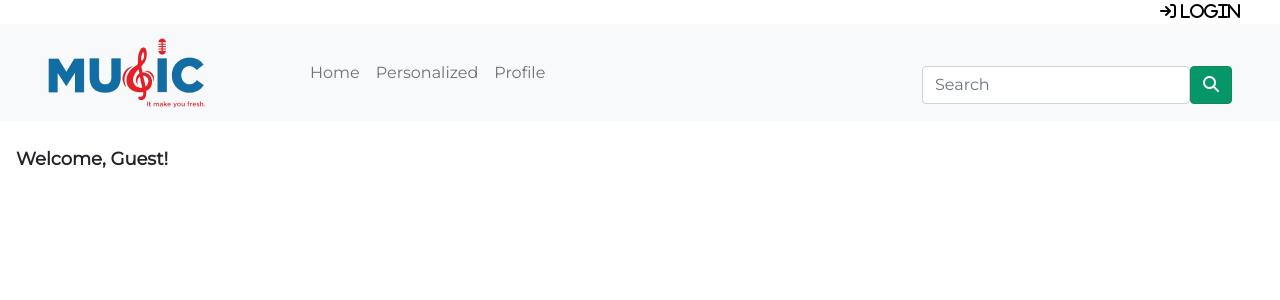
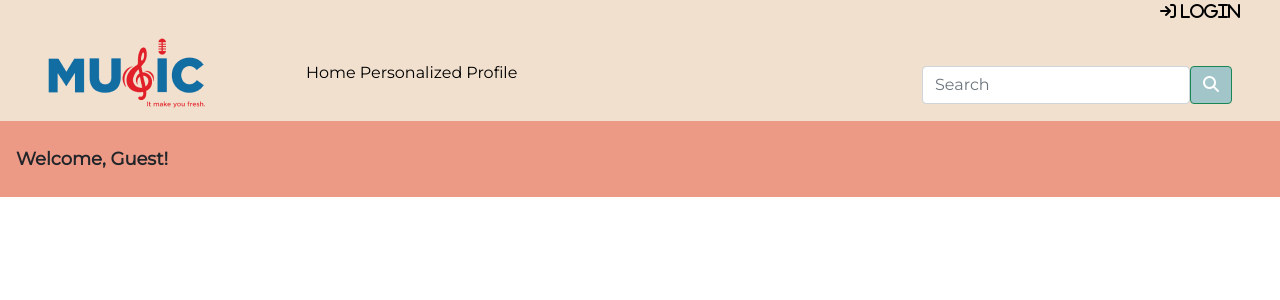
Before and after one commit to ritika1dotcom/finalProject, a Django app: page /user/signup/ in a window 1280 px wide. Shown: the top 300 px of the page. Run offline with Django 4.2, Linux system fonts and the light colour scheme; some libraries are stand-ins or nearby versions.

Commit message:
baclgroung color change

```diff
--- a/static/styles.css
+++ b/static/styles.css
@@ -4,3 +4,9 @@
     margin: 0px;
     padding: 0; /* Dark background color */
 }
+.navlink {
+    text-align: center;
+    color: black;
+    padding-left: 4px;
+    margin: auto;
+}
--- a/templates/base.html
+++ b/templates/base.html
@@ -31,14 +31,6 @@
     <!-- Bootstrap and Popper.js -->
     <script src="https://cdn.jsdelivr.net/npm/@popperjs/core@2.9.3/dist/umd/popper.min.js"></script>
     <script src="https://cdn.jsdelivr.net/npm/bootstrap@5.3.0-alpha1/dist/js/bootstrap.min.js"></script>
-
-    <style>
-        .flex
-        {
-            background-color:;
-        }
-    </style>
-
 
     <script>
             function getCookie(name) {
@@ -112,7 +104,7 @@
 {% endif %}
 
     <div class="flex-col">
-        <div class="flex justify-end px-10 ">
+        <div class="flex justify-end px-10 " style="background-color: #f1e0ce;">
                 {% if user.is_authenticated %}
 
                     <a href="{% url 'logout' %}" class="">
@@ -127,7 +119,7 @@
         </div>
 
         <!-- Navbar start  -->
-        <nav class="navbar navbar-expand-lg navbar-light bg-light flex flex-row gap-20 px-5" style= "background-color: bisque;">
+        <nav class="navbar navbar-expand-lg flex flex-row gap-20 px-5" style= "background-color: #f1e0ce;">
             <a class="navbar-brand" href="#">
                 <img src="{% static 'images/Vector.png' %}" alt="My Site Logo" class="w-[20px]">
             </a>
@@ -138,30 +130,30 @@
             <div class="collapse navbar-collapse" id="navbarSupportedContent">
                 <ul class="navbar-nav mr-auto">
                     <li class="nav-item active">
-                        <a class="nav-link" href="{% url 'home' %}">Home <span class="sr-only">(current)</span></a>
+                        <a class="navlink" href="{% url 'home' %}">Home <span class="sr-only">(current)</span></a>
                     </li>
                     {% if user.is_authenticated %}
                     <li class="nav-item">
-                        <a href="{% url 'recommend_song'  request.user.username %}" class="nav-link" >
+                        <a href="{% url 'recommend_song'  request.user.username %}" class="navlink px-5" >
                             Personalized
                         </a>
                     </li>
                     {% else %}
                     <li class="nav-item">
-                        <a href="#" data-bs-toggle="modal" data-bs-target="#loginModal" class="nav-link">
+                        <a href="#" data-bs-toggle="modal" data-bs-target="#loginModal" class="navlink">
                             Personalized
                         </a>
                     </li>
                     {% endif %}
                     {% if user.is_authenticated %}
                     <li class="nav-item">
-                        <a href="{% url 'user_song_history'  request.user.username %}" class="nav-link" >
+                        <a href="{% url 'user_song_history'  request.user.username %}" class="navlink" >
                             Profile
                         </a>
                     </li>
                     {% else %}
                     <li class="nav-item">
-                        <a href="#" data-bs-toggle="modal" data-bs-target="#loginModal" class="nav-link">
+                        <a href="#" data-bs-toggle="modal" data-bs-target="#loginModal" class="navlink">
                             Profile
                         </a>
                     </li>
@@ -170,7 +162,7 @@
                 <div class="w-1/3 ml-4 mt-4">
                     <form class="form-inline d-flex my-2 my-lg-0" action="{% url 'search' %}" method="GET">
                         <input class="form-control flex-grow mr-sm-2" type="search" placeholder="Search" aria-label="Search" name="query">
-                        <button class="btn btn-outline-success my-2 my-sm-0 bg-green-600" type="submit">
+                        <button class="btn btn-outline-success my-2 my-sm-0" style="background-color: #a2c5c9;" type="submit">
                             <i class="fa fa-search text-white"></i>
                         </button>
                     </form>
@@ -178,7 +170,7 @@
             </div>
         </nav>
             <!-- Main Content -->
-            <div class="flex-grow p-3">
+            <div class="flex-grow p-3" style="background-color:#ec9a86; ">
                 {% block content %}
                 <!-- Default content if no block content provided by a child template. Can be left empty if not needed -->
                 {% endblock %}
--- a/templates/home.html
+++ b/templates/home.html
@@ -18,10 +18,10 @@
                         <div class="card" style="width: 200px; margin-bottom: 50px;">
                             <img class="card-img-top" style="height: 150px;" src="{{ track.album_image }}" alt="{{ track.album_name }}">
                             <div class="card-body" style="height: 150px;">
-                                <h2 class="text-green-600 text-base">{{ track.name }}</h2>
+                                <h2 class="text-green-600 text-base line-clamp-1">{{ track.name }}</h2>
                                 <h3 class="text-medium">By <strong>{{ track.artist_name }}</strong></h3>
-                                <p class="text-sm">Popularity: {{ track.track_popularity }}</p>
-                                <p class="text-sm line-clamp-1">Genres: {{track.artist_genres}} </p>
+                                <!-- <p class="text-sm">Popularity: {{ track.track_popularity }}</p>
+                                <p class="text-sm line-clamp-1">Genres: {{track.artist_genres}} </p> -->
                             </div>
                         </div>
                     </div>
--- a/templates/song_history.html
+++ b/templates/song_history.html
@@ -35,8 +35,6 @@
             <div class="card-body" style="height: 150px;">
                 <h2 class="text-green-600 text-base">{{ song.song_title }}</h2>
                 <h3 class="text-medium">By <strong>{{ song.artist_name }}</strong></h3>
-                <p class="text-sm">Popularity: {{ song.track_popularity }}</p>
-                <p class="text-sm line-clamp-1">Genres: {{song.artist_genres}} </p>
             </div>
         </div>
         {% endfor %}
```
Also changed, not shown: templates/landing.html (+9 -0 lines), db.sqlite3, 1 other file.
